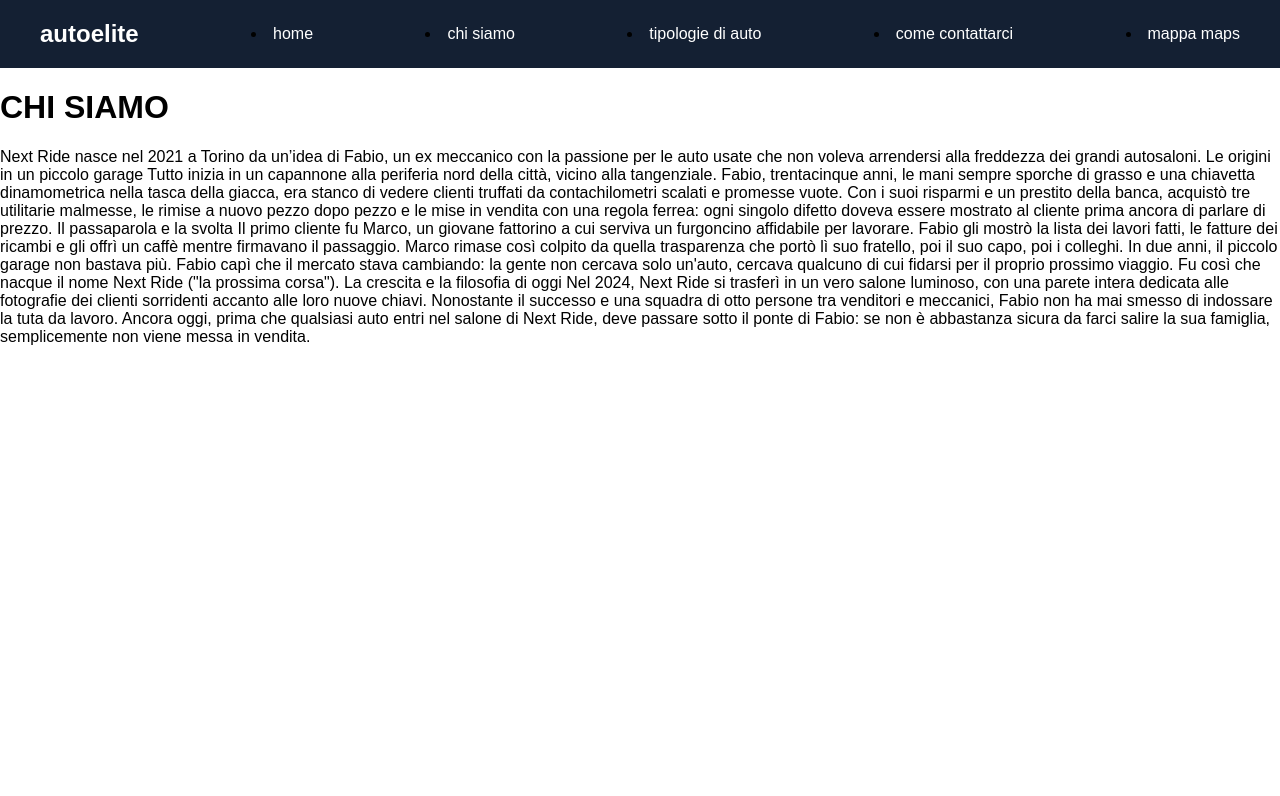
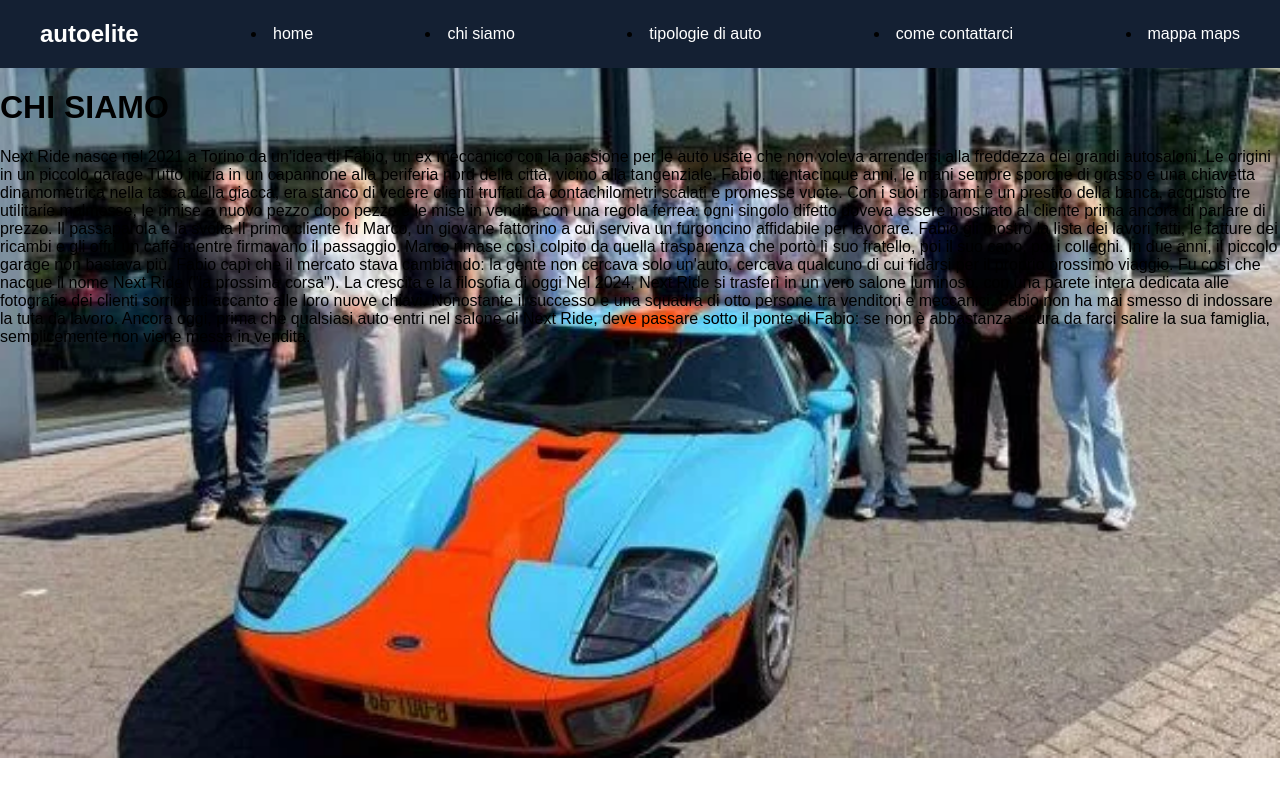
Before and after one commit to fabpegal-hub/progetto-scuola-fabio-petaccia.2026, a plain HTML site: page chi_siamo.html in a window 1280 px wide. Drawn offline with Linux system fonts and the light colour scheme.

Commit message:
Revise chi_siamo.html with updated content and styles
Updated HTML structure and content for the 'chi_siamo' page, including background image and text.

```diff
--- a/chi_siamo.html
+++ b/chi_siamo.html
@@ -6,7 +6,7 @@
     <link rel="stylesheet" href="style.css">
     <title>chi_siamo</title>
 </head>
-<body style="background-image: url(immagini/b.webp); background-repeat: no-repeat; background-size: cover;">
+<body style="background-image: url(b.webp); background-repeat: no-repeat; background-size: cover;">
 <nav>
         <h1>autoelite</h1>
         <li><a href="Untitled-1.html">home</a></li>
```
